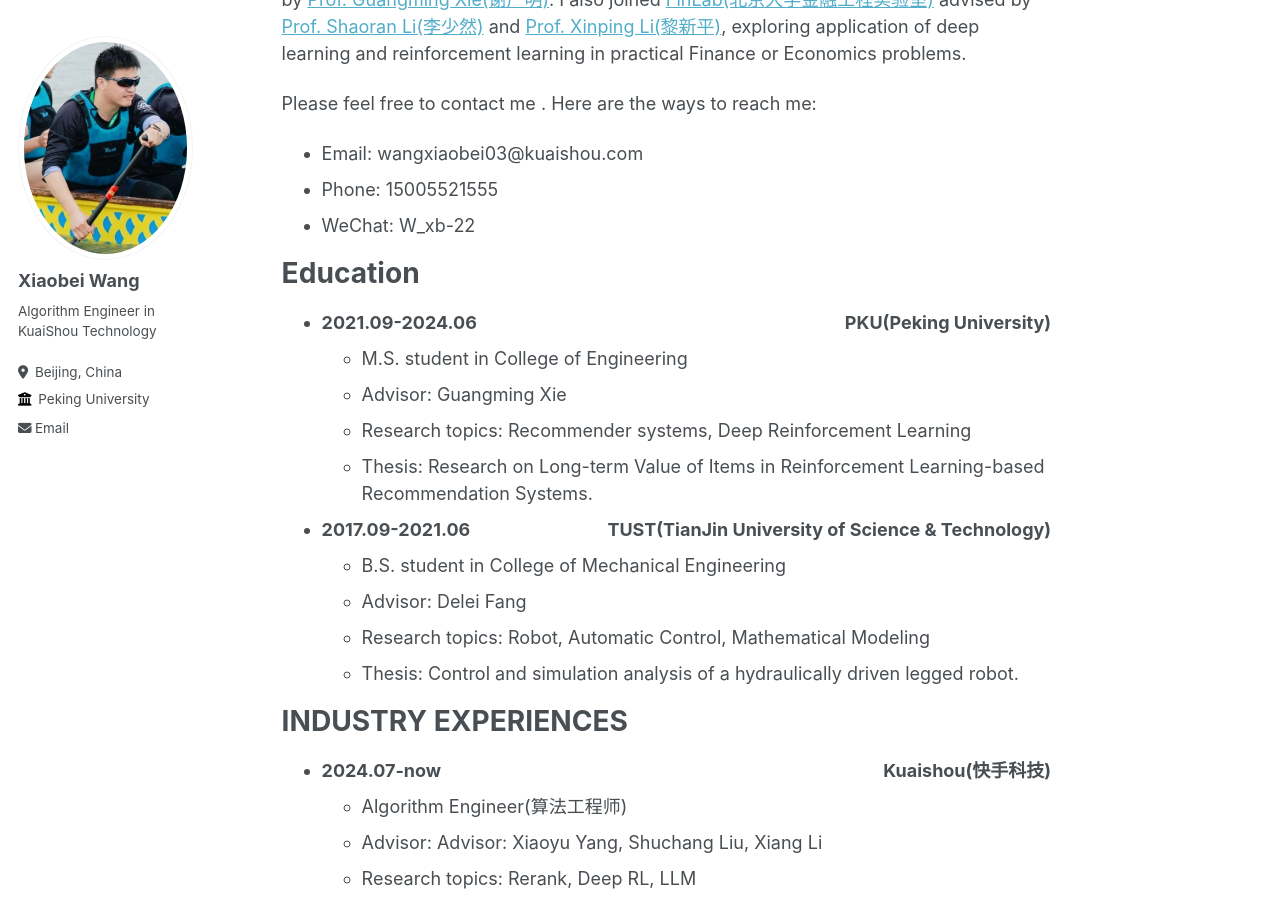
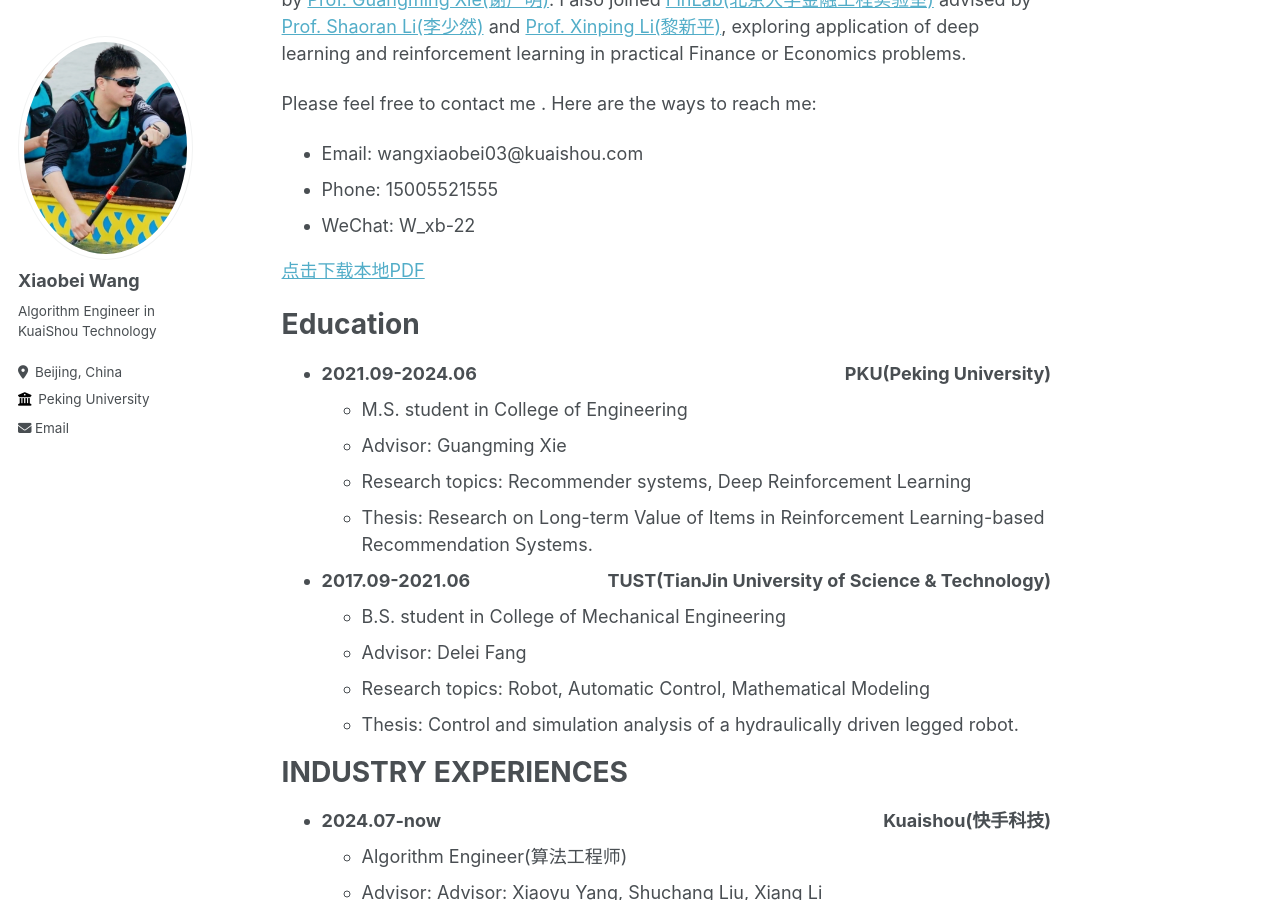
Before and after one commit to wangxiaobei822/wangxiaobei822.github.io, a Jekyll site: the page built from _pages/about.md, in a window 1280 px wide and 900 px high, scrolled down 364 px. Built offline with Jekyll 4.4.1, drawn with Linux system fonts in a browser that asks for light colours.

Commit message:
Update about.md

```diff
--- a/_pages/about.md
+++ b/_pages/about.md
@@ -16,6 +16,7 @@ Please feel free to contact me . Here are the ways to reach me:
 - Phone: 15005521555
 - WeChat: W_xb-22
 
+[点击下载本地PDF](../images/wxb_cv.pdf)
 
 Education
 ======
```
